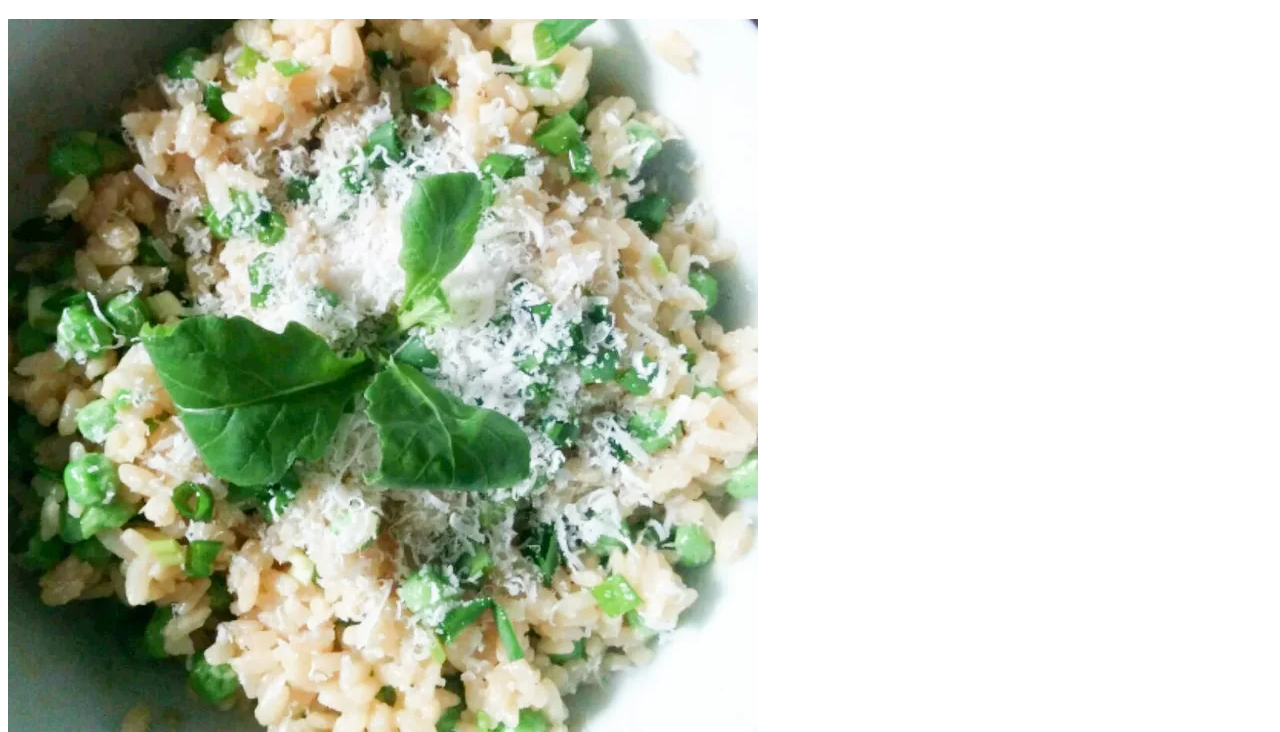
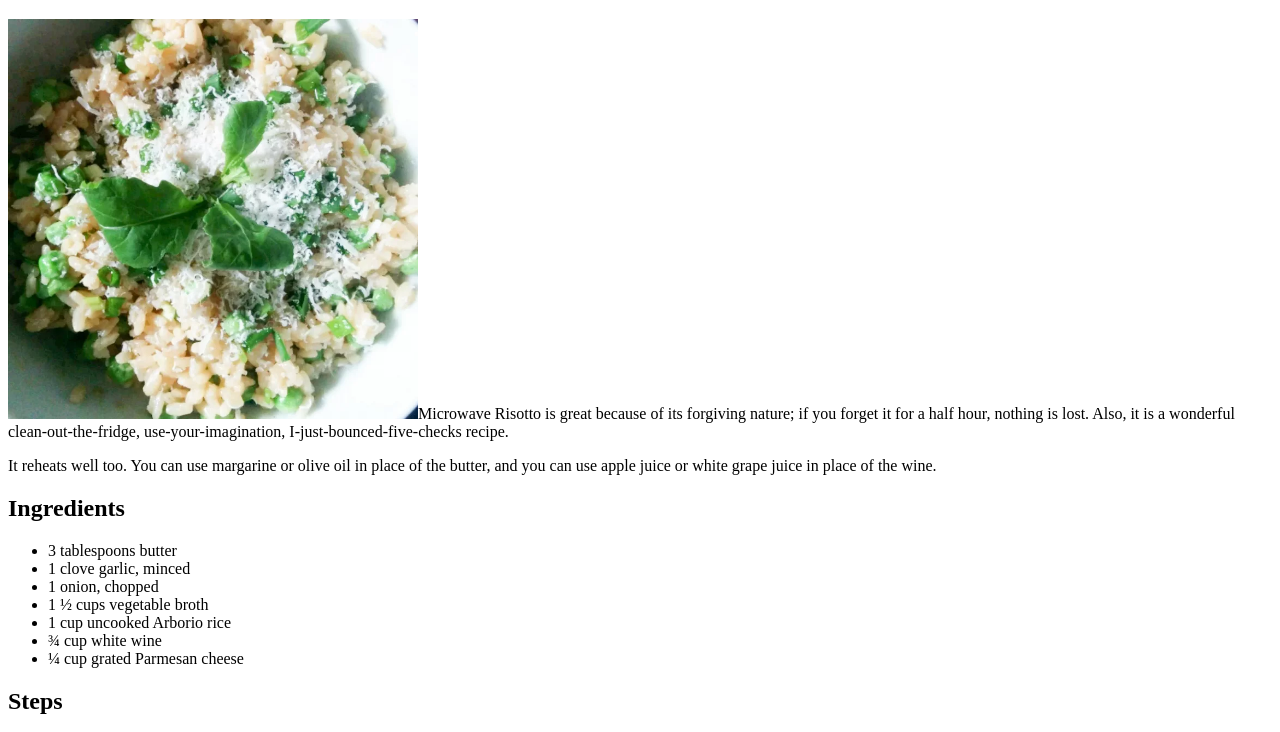
Before and after one commit to xablaulau/odin-recipes, a plain HTML site: page recipes/risotto.html in a window 1280 px wide. Shown: the part 61-793 px from the top of the page. Drawn offline with Linux system fonts and the light colour scheme.

Commit message:
image adjustments in all pages-risotto.html link added to index.html

```diff
--- a/recipes/risotto.html
+++ b/recipes/risotto.html
@@ -7,7 +7,7 @@
 
     <body>
         <h1>Basic Microwave Risotto</h1>
-        <img src="../images/basicrisotto.jpeg" alt="basic-microwave-risotto-on-white-plate"
+        <img src="../images/basicrisotto.jpeg" alt="basic-microwave-risotto-on-white-plate" height="400" width="410"
        <p>Microwave Risotto is great because of its forgiving nature; if you forget it for a half hour, nothing is lost. Also, it is a wonderful clean-out-the-fridge, use-your-imagination, I-just-bounced-five-checks recipe.</p>
         <p>It reheats well too. You can use margarine or olive oil in place of the butter, and you can use apple juice or white grape juice in place of the wine.</p>
 
```
Also changed, not shown: index.html (+1 -0 lines), recipes/calzone.html (+1 -2 lines).
